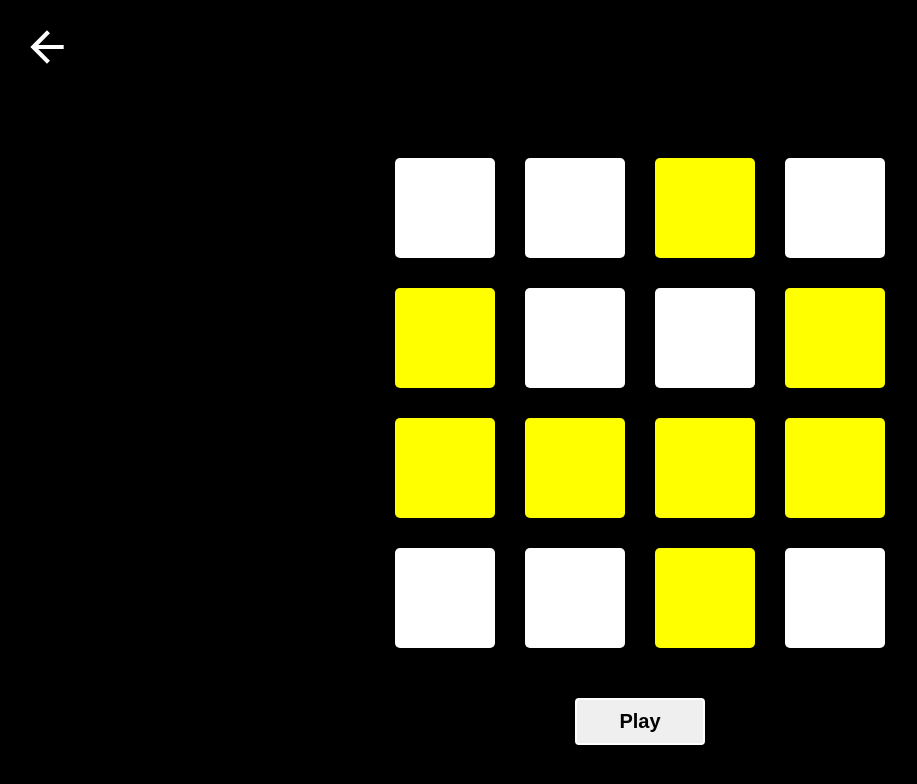
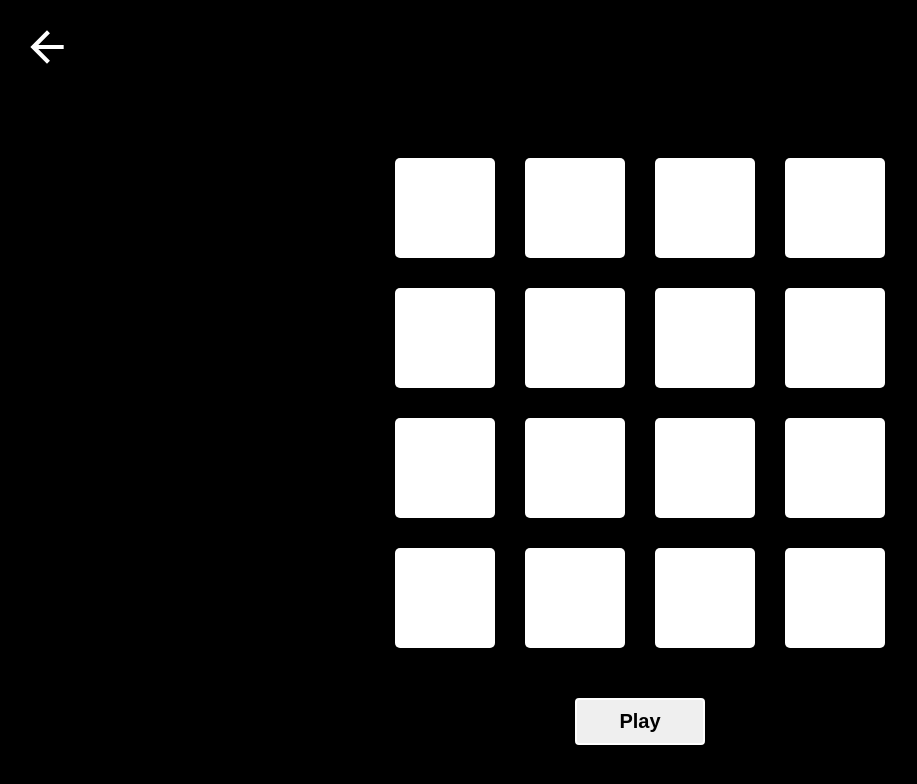
Before and after one commit to AdamIskrzycki/memory-game, a React (Create React App) app: page /game in a window 1280 px wide. Shown: the top 784 px of the page, without its empty margins (0-917 px from the left). Built offline with nearby package versions, Linux system fonts and the light colour scheme.

Commit message:
rebuilt application to a working one

```diff
--- a/src/components/Game/Game.js
+++ b/src/components/Game/Game.js
@@ -1,67 +1,91 @@
-import React, { Component } from 'react';
-import classes from './Game.module.css';
-import { Link } from 'react-router-dom';
-import Tile from '../Game/Tile/Tile';
-import ArrowBackIcon from '@material-ui/icons/ArrowBack';
-import { IconButton } from '@material-ui/core';
-import _ from 'lodash';
+import React, { Component } from "react";
+import classes from "./Game.module.css";
+import { Link } from "react-router-dom";
+import Tile from "../Game/Tile/Tile";
+import ArrowBackIcon from "@material-ui/icons/ArrowBack";
+import { IconButton } from "@material-ui/core";
+import _ from "lodash";
 
 class Game extends Component {
+  numberOfTiles = 16;
 
   state = {
     renderingRandomTiles: false,
     isPlayerChoosing: false,
-        randomTiles: [],
-        userTiles: []
-    }
+    randomTiles: _.range(this.numberOfTiles).map((x) => (x = false)),
+    userTiles: _.range(this.numberOfTiles).map((x) => (x = false)),
+  };
+
   render() {
-
     const iconStyles = {
-            fontSize: '50px',
-            cursor: 'pointer',
-            color: 'white',
-        }
-
-        const easyModeBoardSize = _.range(16);
+      fontSize: "50px",
+      cursor: "pointer",
+      color: "white",
+    };
     const easyModeTiles = [];
 
     const gameStartHandler = () => {
+      const array = _.range(this.numberOfTiles).map(
+        (x) => (x = _.sample([true, false]))
+      );
+      console.log("array: ", array);
+      this.setState({ randomTiles: array });
       setTimeout(() => {
-                this.setState({ renderingRandomTiles: true })
-            }, 250)
+        this.setState({ renderingRandomTiles: true });
+      }, 250);
       setTimeout(() => {
-                this.setState({ renderingRandomTiles: false, isPlayerChoosing: true })
-            }, 750)
+        this.setState({ renderingRandomTiles: false, isPlayerChoosing: true });
+      }, 750);
+    };
+
+    const onTileClick = (index) => {
+      console.log("index", index);
+      console.log("userTiles: ", this.state.userTiles);
+
+      const newUserTiles = [...this.state.userTiles];
+
+      if (newUserTiles[index] === false) {
+        newUserTiles[index] = true;
+      } else newUserTiles[index] = false;
+
+      if (_.isEqual(newUserTiles, this.state.randomTiles)) {
+        console.log("you won");
       }
+
+      this.setState({ userTiles: newUserTiles });
+    };
 
     return (
       <>
         <nav className={classes.NavBar}>
-                    <IconButton component={Link} to='/'>
+          <IconButton component={Link} to="/">
             <ArrowBackIcon style={iconStyles} />
           </IconButton>
         </nav>
         <main className={classes.GameContainer}>
-                    {easyModeBoardSize.map((index) => {
-
-                        let random = Math.random();
-
-                        if(random > .5) {
-                            this.state.randomTiles.push(index);     // mutating the state?
-                        }
-
-                        return easyModeTiles.concat(<Tile
-                            index={index}
+          {this.state.isPlayerChoosing
+            ? this.state.userTiles.map((tile, index) => {
+                return easyModeTiles.concat(
+                  <Tile
+                    isHighlighted={tile}
                     key={index}
-                            randomNumber={random}
-                            choosing={this.state.isPlayerChoosing}
-                            userTiles={this.state.userTiles} />)
+                    onTileClick={() => onTileClick(index)}
+                  />
+                );
+              })
+            : this.state.randomTiles.map((tile, index) => {
+                return easyModeTiles.concat(
+                  <Tile isHighlighted={tile} key={index} />
+                );
               })}
-                    {console.log('randomTiles: ', this.state.randomTiles)}
+          {console.log("randomTiles: ", this.state.randomTiles)}
+          {console.log("userTiles: ", this.state.userTiles)}
         </main>
-                <button className={classes.PlayButton} onClick={gameStartHandler}>Play</button>
+        <button className={classes.PlayButton} onClick={gameStartHandler}>
+          Play
+        </button>
       </>
-        )
+    );
   }
 }
 
--- a/src/components/Game/Tile/Tile.js
+++ b/src/components/Game/Tile/Tile.js
@@ -1,34 +1,19 @@
-import React, { Component } from 'react';
-import classes from './Tile.module.css';
+import React, { Component } from "react";
+import classes from "./Tile.module.css";
 
 class Tile extends Component {
+  render() {
+    const handleStyleChangeHover = (e) => {
+      e.target.style.cursor = "pointer";
+    };
 
-    render() {
-        const handleStyleChangeClick = e => {
-            // const newArray = [...this.props.userTiles]
-            // newArray.push(this.props.index);     // avoiding mutation? (seems to not be working)
-
-            this.props.userTiles.push(this.props.index);    // mutating the state?
-
-            console.log('index: ', this.props.index)
-            console.log('random number: ', this.props.randomNumber)
-            console.log('userTiles: ', this.props.userTiles)
-
-            if (e.target.style.backgroundColor === 'yellow')
-                e.target.style.backgroundColor = 'white';
-            else e.target.style.backgroundColor = 'yellow';
-        }
-
-        const handleStyleChangeHover = e => {
-            e.target.style.cursor = 'pointer';
-        }
-
-
-        return <div
-            className={this.props.randomNumber <= .5 ? classes.Tile : classes.RandomTile}
-            onClick={this.props.choosing ? handleStyleChangeClick : null}
-            onMouseOver={this.props.choosing ? handleStyleChangeHover : null}
-        ></div>
-    }
+    return (
+      <div
+        className={this.props.isHighlighted ? classes.RandomTile : classes.Tile}
+        onClick={this.props.onTileClick ? this.props.onTileClick : null}
+        onMouseOver={this.props.onTileClick ? handleStyleChangeHover : null}
+      ></div>
+    );
+  }
 }
 export default Tile;
```
Lines whose indentation alone changed are shown as unchanged.
